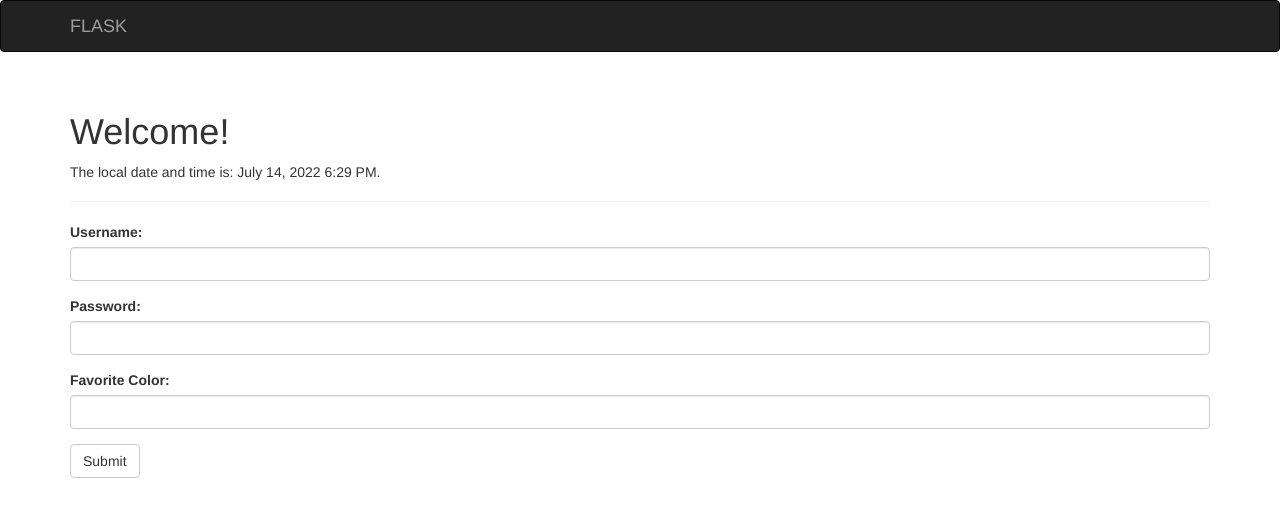
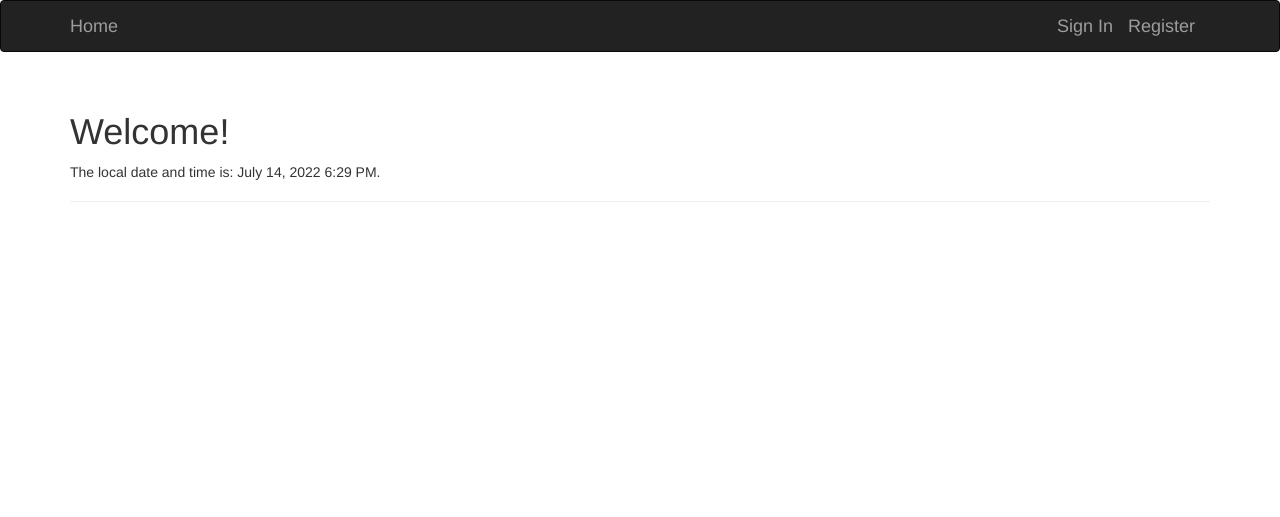
Before and after one commit to MPC139/Flask-Structure, a Flask app: page / in a window 1280 px wide. Shown: the top 517 px of the page. Run offline with Flask 2, Linux system fonts and the light colour scheme; some libraries are stand-ins or nearby versions.

Commit message:
Added Sign In, Sign Out and Register feature to WebApp.

```diff
--- a/app/auth/__init__.py
+++ b/app/auth/__init__.py
@@ -0,0 +1,5 @@
+from flask import Blueprint
+
+auth  = Blueprint('auth',__name__)
+
+from . import views
--- a/app/email.py
+++ b/app/email.py
@@ -1,3 +1,4 @@
+import email
 from . import mail
 from flask_mail import Message
 from flask import render_template, current_app
@@ -19,3 +20,6 @@ def send_email(to, subject, template, **kwargs):
     thr = Thread(target= send_async_email, args=[app,msg])  # We use thread to implement asynchronous email
     thr.start()
     return thr
+
+# Example of sending email
+# send_email(current_app.config['FLASKY_ADMIN'], 'New User','mail/new_user', username=user.username)
--- a/app/main/views.py
+++ b/app/main/views.py
@@ -11,44 +11,7 @@ from sqlalchemy.exc import IntegrityError
 
 @main.route('/',methods=['GET','POST'])
 def index():
-    form = NameForm()
-    if form.validate_on_submit():
-        user = User.query.filter_by(username= form.user.data, password = form.password.data).first()
-        if user == None:
-            flash("Username is not registered.")
-            user = User(username = form.user.data, password = form.password.data, favorite_color = form.favorite_color.data, role = Role.query.filter_by(name = 'user').first())
-            try:
-                db.session.add(user)
-                db.session.commit()
-            except IntegrityError:
-                flash("Username registered. Try with other username.")
-            else:
-                flash("Username has been registered. Try to log.")
-                if current_app.config['FLASKY_ADMIN']:
-                    send_email(current_app.config['FLASKY_ADMIN'], 'New User','mail/new_user', username=user.username)
-            finally:
-                form.user.data = ''
-                form.password.data = ''
-                form.favorite_color.data = ''
-                return render_template('index.html',current_time=datetime.utcnow(),form = form)
-        else:
-            username = form.user.data
-            if form.favorite_color.data:
-                user.favorite_color = form.favorite_color.data
-                session['favorite_color'] = user.favorite_color
-            else:
-                if user.favorite_color:
-                    session['favorite_color'] = user.favorite_color
-                else:
-                    session['favorite_color'] = None
-
-            db.session.add(user)
-            db.session.commit()
-            form.user.data = ''
-            form.password.data = ''
-            form.favorite_color.data = ''
-            return redirect(url_for('main.user',username=username))
-    return render_template('index.html',current_time=datetime.utcnow(),form = form)
+    return render_template('index.html',current_time=datetime.utcnow())
 
 
 @main.route('/user/<username>')
--- a/app/templates/base.html
+++ b/app/templates/base.html
@@ -18,10 +18,16 @@
                 <span class="icon-bar"></span>
                 <span class="icon-bar"></span>
             </button>
-            <a class="navbar-brand" href="{{ url_for('main.index') }}">FLASK</a>
+            <a class="navbar-brand" href="{{ url_for('main.index') }}">Home</a>
         </div>
         <div class="navbar-collapse collapse">
-            <ul class="nav navbar-nav">
+            <ul class="nav navbar-nav navbar-right">
+                {% if current_user.is_authenticated %}
+                <li><a class="navbar-brand" href="{{ url_for('auth.logout') }}">Sign Out</a></li>
+                {% else %}
+                <li><a class="navbar-brand" href="{{ url_for('auth.login') }}">Sign In</a></li>
+                <li><a class="navbar-brand" href="{{ url_for('auth.register') }}">Register</a></li>
+                {% endif %}
             </ul>
         </div>
     </div>
--- a/app/templates/index.html
+++ b/app/templates/index.html
@@ -8,5 +8,10 @@
     <h1>Welcome!</h1>
     <p>The local date and time is: {{ moment(current_time).format('LLL')}}.</p>
 </div>
-{{ wtf.quick_form(form)}}
+{% if current_user.is_authenticated %}
+    <h1>Hello {{current_user.username}}!</h1>
+{% endif %}
+{%if current_user.favorite_color%}
+    <h1>Your favorite color is {{current_user.favorite_color}}</h1>
+{% endif %}
 {% endblock %}
--- a/app/templates/mail/new_user.html
+++ b/app/templates/mail/new_user.html
@@ -1 +1,3 @@
-User <b>{{ username }}</b> has joined.
+User <b>{{ user.username }}</b> has joined.
+<br>
+Send email <a href="mailto:{{user.email}}">{{user.email}}</a>
--- a/app/templates/mail/new_user.txt
+++ b/app/templates/mail/new_user.txt
@@ -1 +1,2 @@
-User {{ username }} has joined.
+User {{ user.username }} has joined.
+User Email: user.email
```
Also changed, not shown: app/__init__.py (+8 -0 lines), app/auth/forms.py (+38 -0 lines), app/auth/views.py (+41 -0 lines), app/models.py (+10 -3 lines), app/templates/auth/register.html (added, +13 -0 lines).
